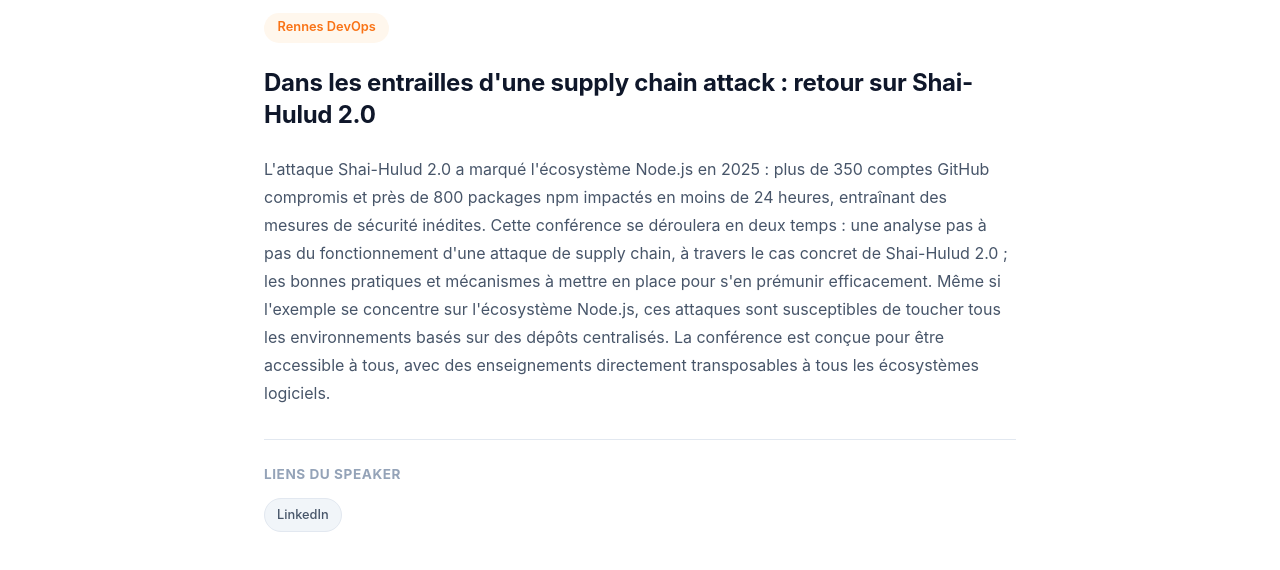
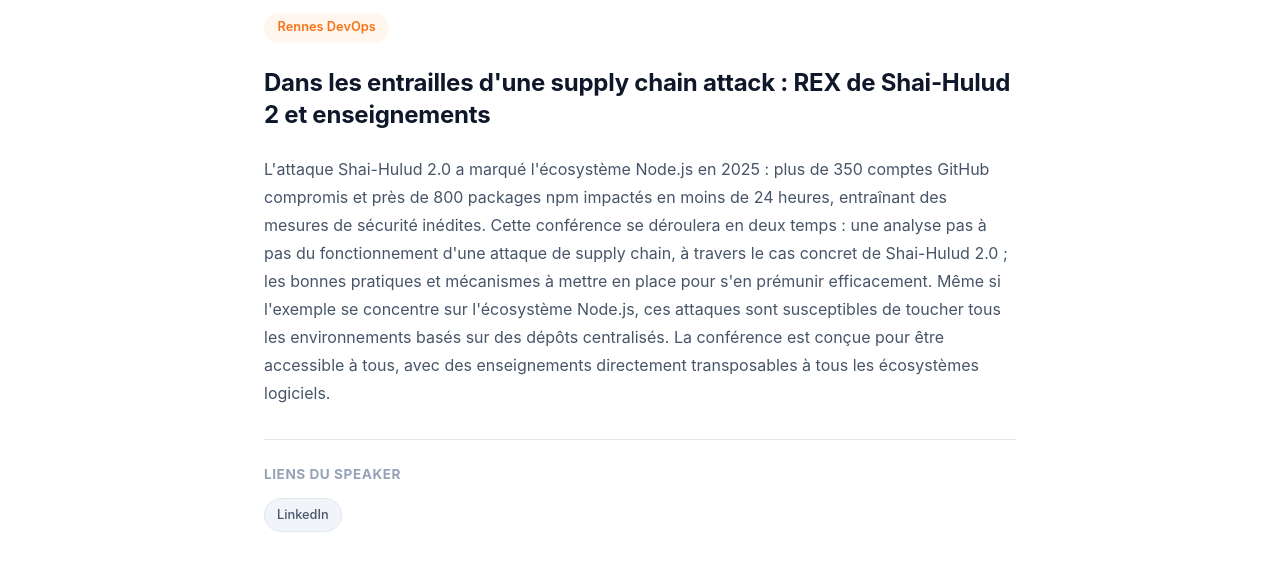
Before and after one commit to nbouron/soiree-communautes-2026, a plain HTML site: page talks/maxime-dupont.html in a window 1280 px wide. Shown: the part 230-800 px from the top of the page. Drawn offline with Linux system fonts and the light colour scheme.

Commit message:
fix(programme): MAJ titre conférence Shai-Hulud
Ancien: retour sur Shai-Hulud 2.0
Nouveau: REX de Shai-Hulud 2 et enseignements

```diff
--- a/talks/maxime-dupont.html
+++ b/talks/maxime-dupont.html
@@ -36,7 +36,7 @@
 
   <span class="community-badge" style="background: #fff7ed; color: #f97316;">Rennes DevOps</span>
 
-  <h1 class="talk-title">Dans les entrailles d'une supply chain attack : retour sur Shai-Hulud 2.0</h1>
+  <h1 class="talk-title">Dans les entrailles d'une supply chain attack : REX de Shai-Hulud 2 et enseignements</h1>
 
   <div class="talk-description">
     <p>L'attaque Shai-Hulud 2.0 a marqué l'écosystème Node.js en 2025 : plus de 350 comptes GitHub compromis et près de 800 packages npm impactés en moins de 24 heures, entraînant des mesures de sécurité inédites. Cette conférence se déroulera en deux temps : une analyse pas à pas du fonctionnement d'une attaque de supply chain, à travers le cas concret de Shai-Hulud 2.0 ; les bonnes pratiques et mécanismes à mettre en place pour s'en prémunir efficacement. Même si l'exemple se concentre sur l'écosystème Node.js, ces attaques sont susceptibles de toucher tous les environnements basés sur des dépôts centralisés. La conférence est conçue pour être accessible à tous, avec des enseignements directement transposables à tous les écosystèmes logiciels.</p>
```
